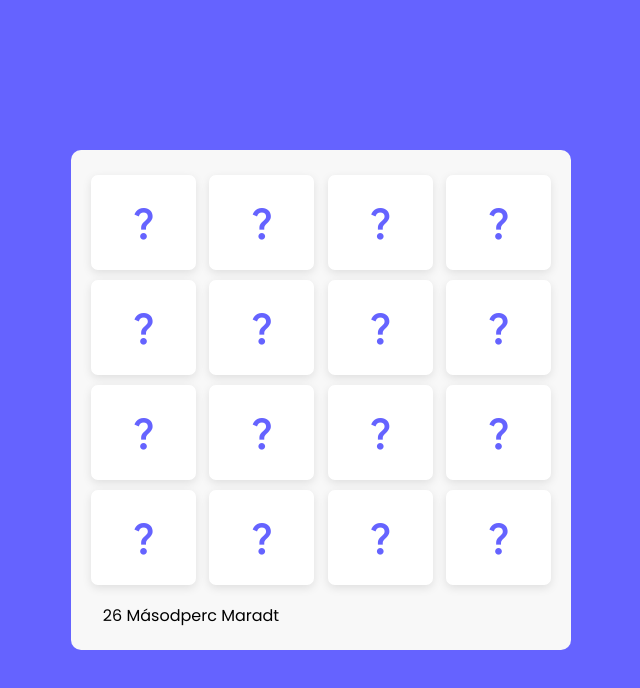
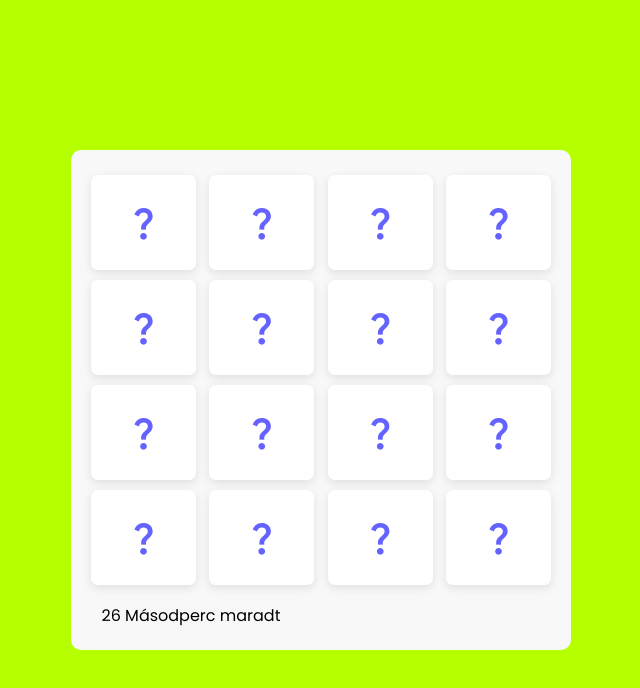
Before and after one commit to GazdagB/Match-Will, a plain HTML site: page index.html in a window 1280 px wide. Shown: the whole page, without its empty margins (319-959 px from the left). Drawn offline with Linux system fonts and the light colour scheme.

Commit message:
BG and Counter

```diff
--- a/script.js
+++ b/script.js
@@ -14,7 +14,7 @@ function countdown() {
       clearTimeout(timerId);
       doSomething();
     } else {
-      elem.innerHTML = timeLeft + ' Másodperc Maradt';
+      elem.innerHTML = timeLeft + ' Másodperc maradt';
       timeLeft--;
     }
   }
--- a/style.css
+++ b/style.css
@@ -12,7 +12,7 @@ body{
   align-items: center;
   justify-content: center;
   min-height: 100vh;
-  background: #6563ff;
+  background: rgb(181, 255, 0);
 }
 
 .wrapper{
@@ -102,7 +102,7 @@ box-shadow: 0 3px 10px rgba(0, 0, 0, 0.1);
 }
 
 #timer{
-  background: ;
+  background: none;
   width: 200px;
   height: 50px;
   display: flex;
```
